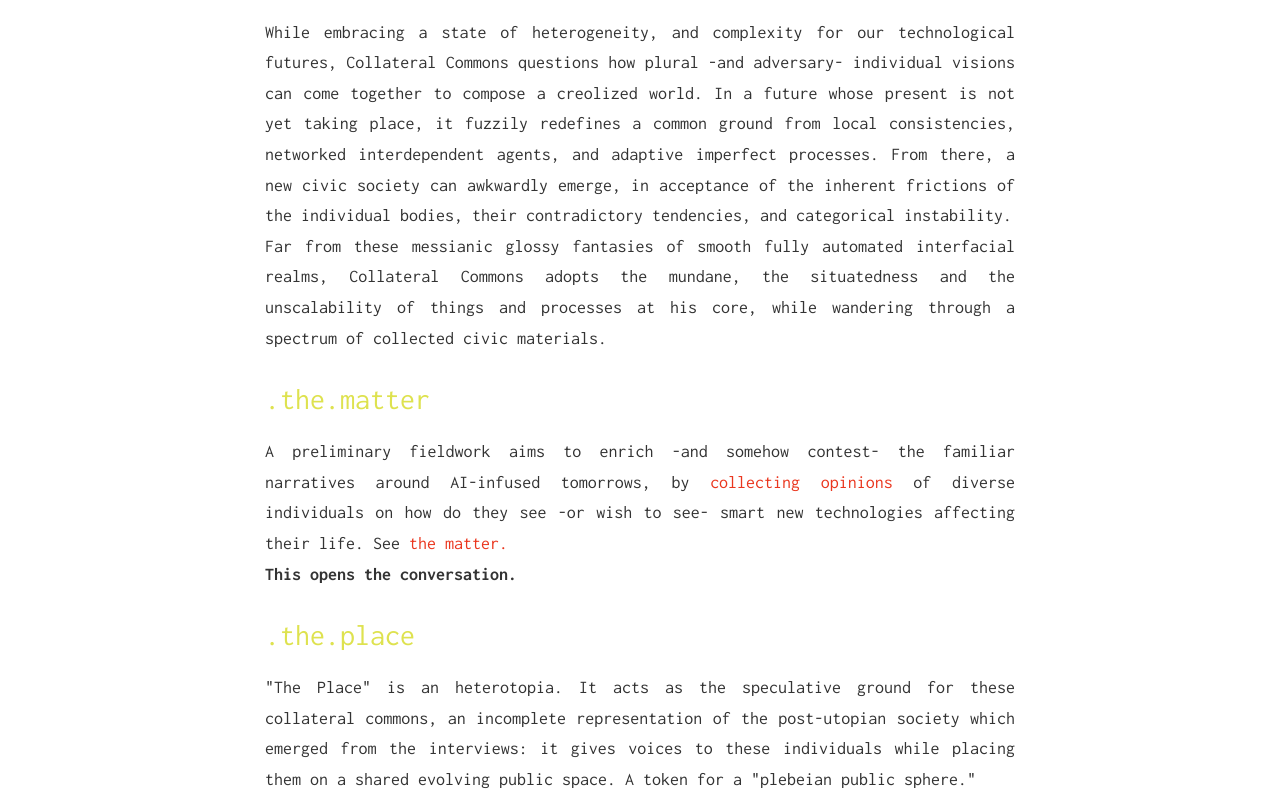
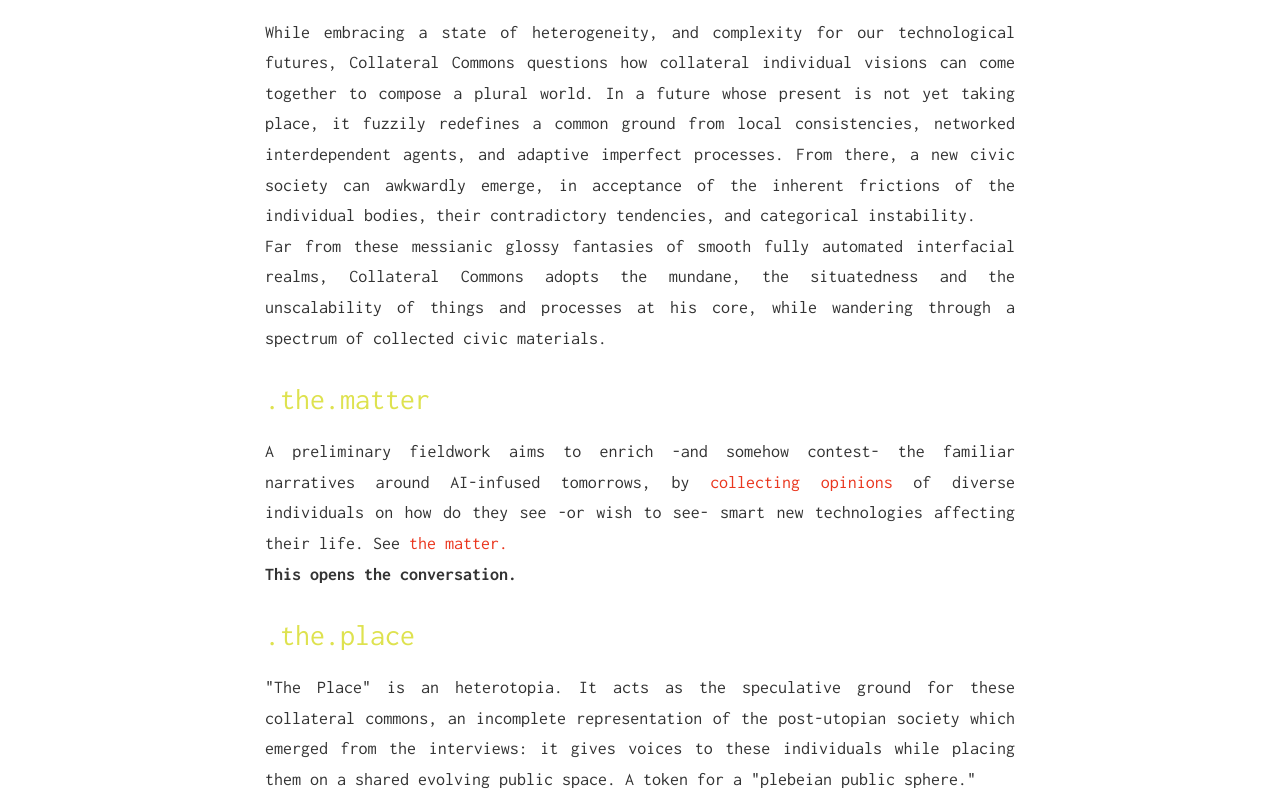
Before and after one commit to collateral-commons/collateral-commons.github.io, a plain HTML site: page index.html in a window 1280 px wide. Shown: the part 1229-2027 px from the top of the page. Drawn offline with Linux system fonts and the light colour scheme.

Commit message:
Update index.html

```diff
--- a/index.html
+++ b/index.html
@@ -113,7 +113,7 @@
 					<h1 style="color: #dee24f"> Collateral Commons <a name="cc"></a> </h1>
 					<p style = "font-size:18px;text-align: justify;">
 						While embracing a state of heterogeneity, and complexity for our technological futures,
-						Collateral Commons questions how plural -and adversary- individual visions can come together to compose a creolized world.
+						Collateral Commons questions how collateral individual visions can come together to compose a plural world.
 						In a future whose present is not yet taking place, it fuzzily redefines a common ground from local consistencies,
 						networked interdependent agents, and adaptive imperfect processes.
 						From there, a new civic society can awkwardly emerge, in acceptance of the inherent frictions of the individual bodies,
```
